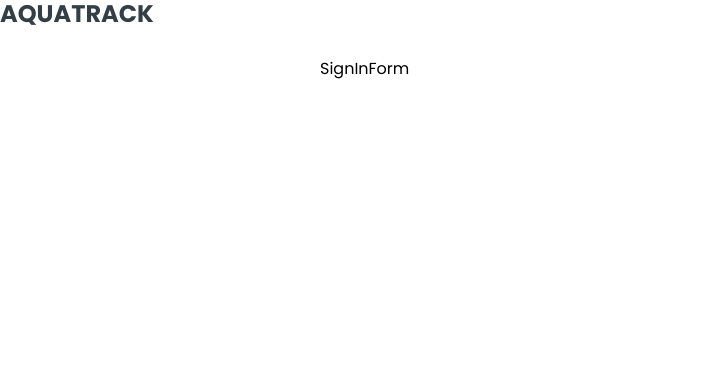
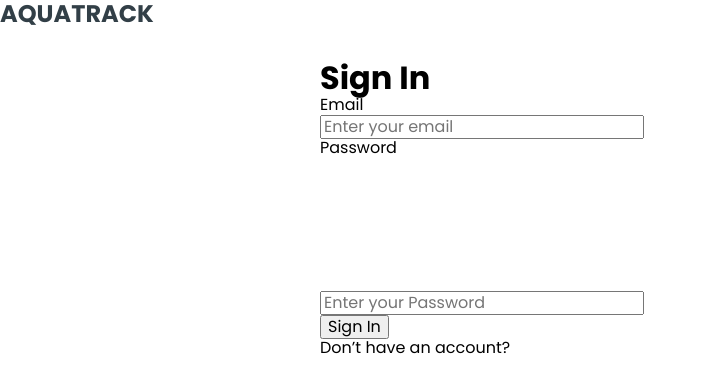
Before and after one commit to AnnaRychkova1/aquatrack-front-1, a React (Vite) app: page /signin in a window 1280 px wide. Shown: the top 392 px of the page, without its empty margins (0-707 px from the left). Built offline with nearby package versions, Linux system fonts and the light colour scheme.

Commit message:
Update SignInForm.jsx

```diff
--- a/src/components/SignInForm/SignInForm.jsx
+++ b/src/components/SignInForm/SignInForm.jsx
@@ -1,5 +1,196 @@
-const SignInForm = () => {
-  return <div>SignInForm</div>;
+// const SignInForm = () => {
+//   return <div>SignInForm</div>;
+// };
+
+// export default SignInForm;
+
+// import css from "./SignInForm.module.css";
+// import { NavLink } from "react-router-dom";
+// import Logo from "../Logo/Logo";
+// import * as yup from "yup";
+// import { yupResolver } from "@hookform/resolvers/yup";
+// import { useForm } from "react-hook-form";
+// import { useDispatch } from "react-redux";
+
+// import { loginUser } from "../../redux/user/userOperations";
+// import { useState } from "react";
+// import sprite from "../../assets/images/svg/sprite.svg";
+// import toast from "react-hot-toast";
+
+// const schema = yup.object().shape({
+//   email: yup
+//     .string()
+//     .email("Please enter valid email")
+//     .required("Email field is required"),
+//   password: yup
+//     .string()
+//     .required("Password field is required")
+//     .min(6, "Password must contain at least 6 characters"),
+// });
+
+// const SignInForm = () => {
+//   const {
+//     register,
+//     handleSubmit,
+
+//     formState: { errors },
+//     reset,
+//   } = useForm({
+//     resolver: yupResolver(schema),
+//     mode: "onChange",
+//     defaultValues: {
+//       email: "",
+//       password: "",
+//     },
+//   });
+//   const dispatch = useDispatch();
+//   const [showPassword, setShowPassword] = useState(false);
+
+//   return (
+//     <div className={css.loginContainer}>
+//       {<Logo />}
+//       <div className={css.formContainer}>
+//         <h1 className={css.title}>Sign In</h1>
+//         <form
+//           className={css.form}
+//           onSubmit={handleSubmit(async (data) => {
+//             try {
+//               const resultAction = await dispatch(loginUser(data));
+
+//               if (loginUser.fulfilled.match(resultAction)) {
+//                 toast.success("You were successfully signed in!");
+//                 reset();
+//               } else if (loginUser.rejected.match(resultAction)) {
+//                 toast.error("Something went wrong. Please try again.");
+//               }
+//             } catch (error) {
+//               toast.error("Unexpected error. Please try again.");
+//             }
+//           })}
+//         >
+//           <label className={css.label}>Email</label>
+//           <div className={css.input_field}>
+//             <input
+//               className={`${css.input} ${errors.email ? css.error : ""}`}
+//               required={true}
+//               type="email"
+//               {...register("email", {
+//                 pattern: {
+//                   value: /[a-z0-9._%+-]+@[a-z0-9.-]+\.[a-z]{2,4}$/,
+//                   message: "Please enter valid email",
+//                 },
+//               })}
+//               placeholder="Enter your email"
+//               autoComplete="on"
+//             />
+//             {errors.email && (
+//               <span className={css.errors}>{errors.email.message}</span>
+//             )}
+//           </div>
+//           <label className={css.label}>Password</label>
+//           <div className={css.input_field}>
+//             <input
+//               className={`${css.input} ${errors.password ? css.error : ""}`}
+//               required={true}
+//               type={showPassword ? "text" : "password"}
+
+// type={"password"}
+
+//               {...register("password")}
+//               placeholder="Enter your Password"
+//             />
+//             {errors.password && (
+//               <span className={css.errors}>{errors.password.message}</span>
+//             )}
+//             {!showPassword && (
+//               <svg
+//                 className={css.icon_eye}
+//                 onClick={() => setShowPassword(!showPassword)}
+//               >
+//                 <use
+//                   width={20}
+//                   height={20}
+//                   xlinkHref={`${sprite}#icon-eye-off`}
+//                 ></use>
+//               </svg>
+//             )}
+
+//             {showPassword && (
+//               <svg
+//                 className={css.eyeIconOff}
+//                 onClick={() => setShowPassword(!showPassword)}
+//               >
+//                 <use
+//                   width={20}
+//                   height={20}
+//                   xlinkHref={`${sprite}#icon-eye`}
+//                 ></use>
+//               </svg>
+//             )}
+//           </div>
+
+//           <button className={css.button} type="submit">
+//             Sign In
+//           </button>
+//         </form>
+//         <p className={css.description}>
+//           Don’t have an account?&nbsp;
+//           <NavLink className={css.link} to={"/signup"}>
+//             Sign Up
+//           </NavLink>
+//         </p>
+//       </div>
+//     </div>
+//   );
+// };
+//export default SignInForm;
+
+import React from 'react';
+import '../SignInForm/SignInForm.module.css';
+
+const SignIn = () => {
+  return (
+    <div className="loginContainer">
+      <div className="formContainer">
+        <h1 className="title">Sign In</h1>
+        <form className="form">
+          <label className="label">Email</label>
+          <div className="input_field">
+            <input
+              className="input"
+              type="email"
+              placeholder="Enter your email"
+              autoComplete="on"
+            />
+          </div>
+          <label className="label">Password</label>
+          <div className="input_field">
+            <input
+              className="input"
+              type="password"
+              placeholder="Enter your Password"
+            />
+            <svg className="icon_eye">
+              <use
+                width={20}
+                height={20}
+                // xlinkHref={`${sprite}#icon-eye-off`}
+              ></use>
+            </svg>
+          </div>
+          <button className="button" type="submit">
+            Sign In
+          </button>
+        </form>
+        <p className="description">
+          Don’t have an account?&nbsp;
+          {/* <NavLink className="link" to={"/signup"}>
+            Sign Up
+          </NavLink> */}
+        </p>
+      </div>
+    </div>
+  );
 };
 
-export default SignInForm;
+export default SignIn;
```
